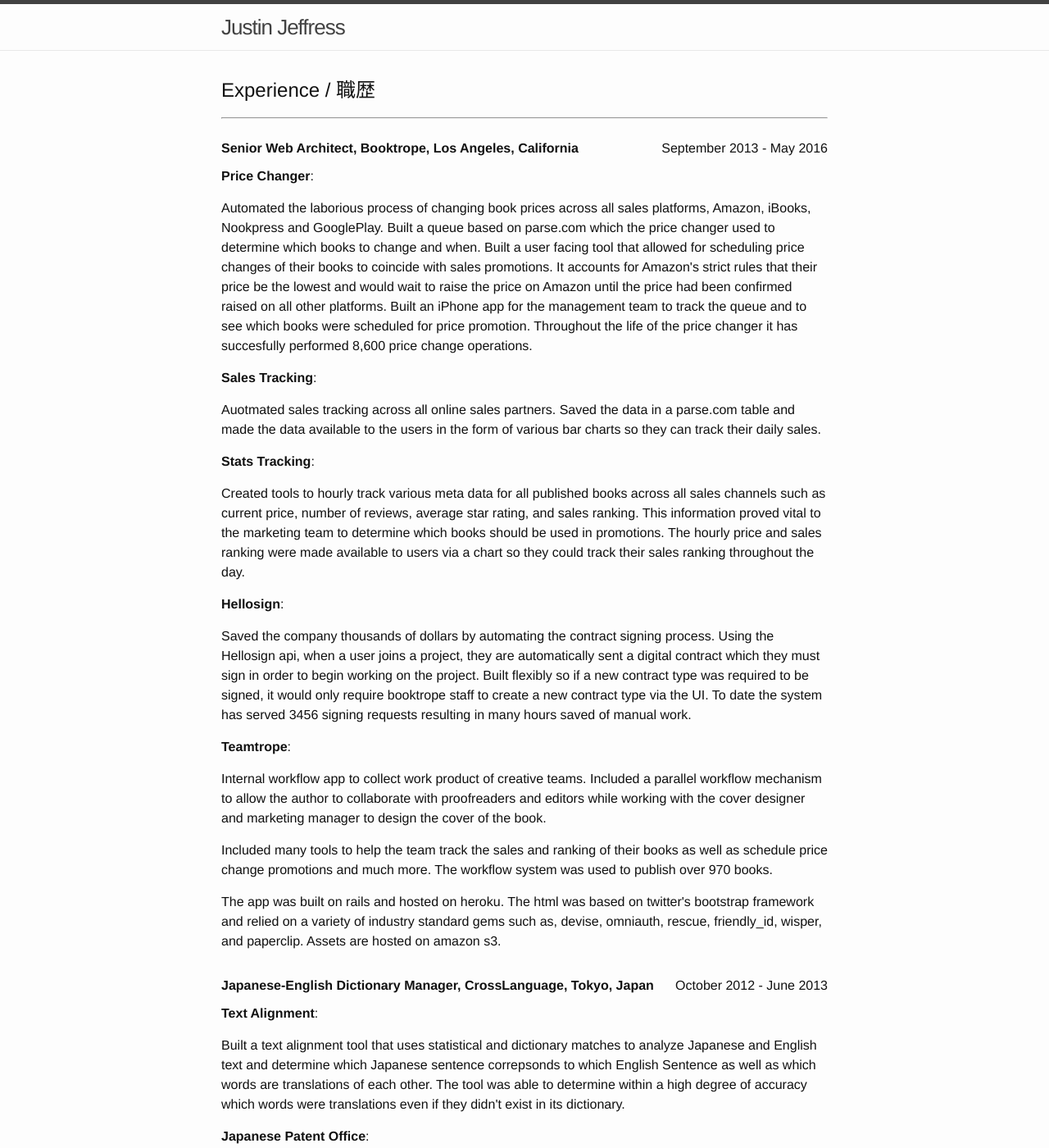
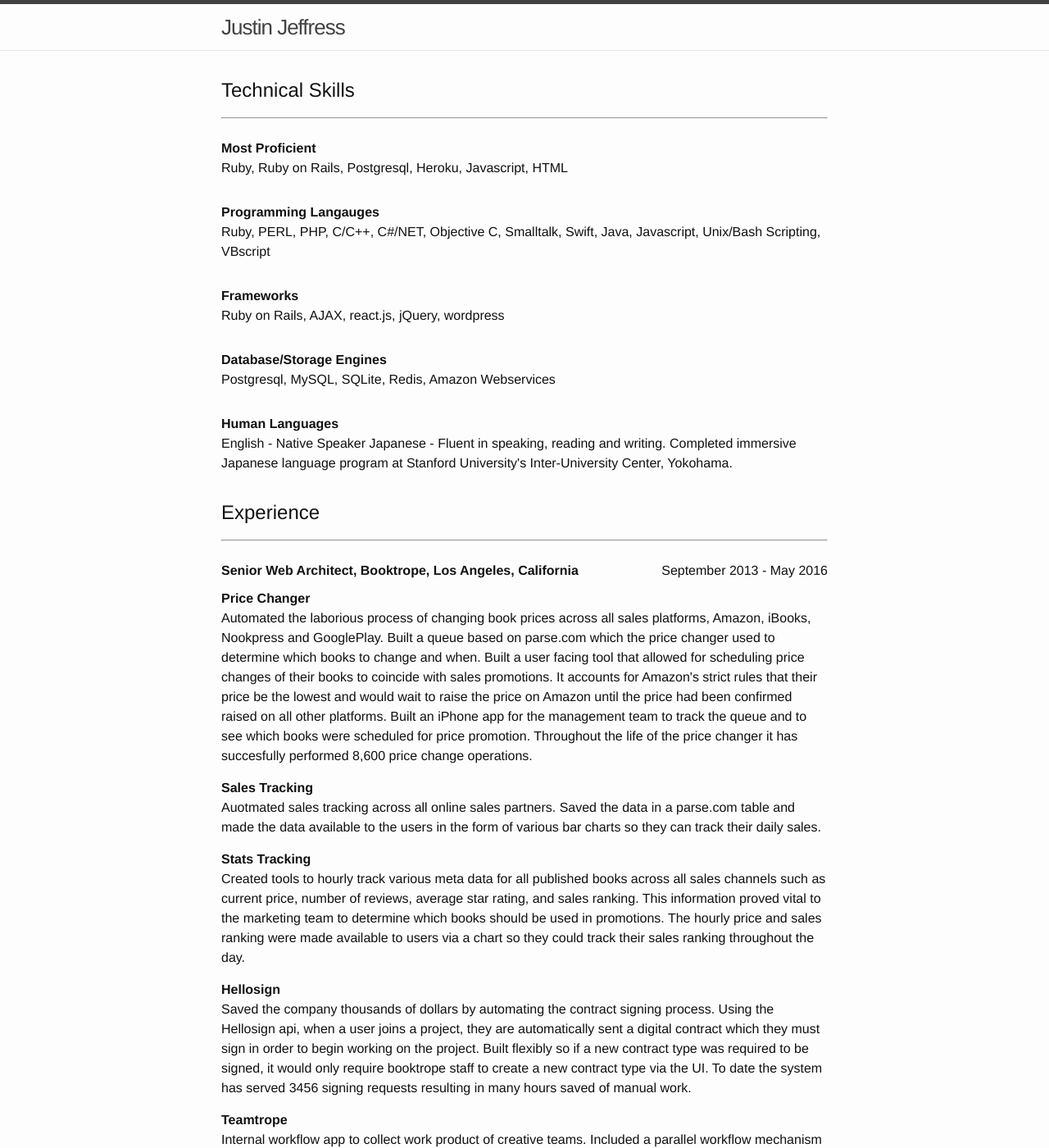
Before and after one commit to SleepyDeveloper/sleepydeveloper.github.io, a Jekyll site: the page built from index.html, in a window 1280 px wide and 1400 px high. Shown: the whole window at 82% size. Built offline with Jekyll 4.4.1, drawn with Linux system fonts in a browser that asks for light colours; some of the changed text lies outside the part shown.

Commit message:
Added Tech Skills and Accolades
Signed-off-by: sleepydeveloper <sleepydeveloper@gmail.com>

```diff
--- a/index.html
+++ b/index.html
@@ -3,15 +3,42 @@
 ---
 
 <div class="home">
-
-  <h2>Experience / 職歴</h2>
+  <h2>Technical Skills</h2>
+  <hr /><br />
+  <ul class="post-list">
+    <li>
+      <strong>Most Proficient</strong><br />
+      <p>Ruby, Ruby on Rails, Postgresql, Heroku, Javascript, HTML</p>
+    </li>
+    <li>
+      <strong>Programming Langauges</strong><br />
+      Ruby, PERL, PHP, C/C++, C#/NET, Objective C, Smalltalk, Swift,
+      Java, Javascript, Unix/Bash Scripting, VBscript
+    </li>
+    <li>
+      <strong>Frameworks</strong><br />
+      Ruby on Rails, AJAX, react.js, jQuery, wordpress
+    </li>
+    <li>
+      <strong>Database/Storage Engines</strong><br />
+      Postgresql, MySQL, SQLite, Redis, Amazon Webservices
+    </li>
+    <li>
+      <strong>Human Languages</strong><br />
+      English - Native Speaker
+      Japanese - Fluent in speaking, reading and writing. Completed immersive
+      Japanese language program at Stanford University's Inter-University Center,
+      Yokohama.
+    </li>
+  </ul>
+  <h2>Experience</h2>
   <hr /><br />
   <ul class="post-list">
     <li>
       <strong>Senior Web Architect, Booktrope, Los Angeles, California</strong>
       <div class="work-dates">September 2013 - May 2016</div>
       <div class="work-description">
-        <h4><strong>Price Changer</strong>:</h4>
+        <strong>Price Changer</strong>
         <p>
           Automated the laborious process of changing book prices across all
           sales platforms, Amazon, iBooks, Nookpress and GooglePlay. Built a queue
@@ -25,13 +52,13 @@
           price promotion. Throughout the life of the price changer it has
           succesfully performed 8,600 price change operations.
         </p>
-        <h4><strong>Sales Tracking</strong>:</h4>
+        <strong>Sales Tracking</strong>
         <p>
           Auotmated sales tracking across all online sales partners. Saved the data
           in a parse.com table and made the data available to the users in the form
           of various bar charts so they can track their daily sales.
         </p>
-        <h4><strong>Stats Tracking</strong>:</h4>
+        <strong>Stats Tracking</strong>
         <p>
           Created tools to hourly track various meta data for all published books
           across all sales channels such as current price, number of reviews,
@@ -41,7 +68,7 @@
           users via a chart so they could track their sales ranking throughout
           the day.
         </p>
-        <h4><strong>Hellosign</strong>:</h4>
+        <strong>Hellosign</strong>
         <p>
           Saved the company thousands of dollars by automating the contract signing
           process. Using the Hellosign api, when a user joins a project, they
@@ -51,7 +78,7 @@
           to create a new contract type via the UI. To date the system has served
           3456 signing requests resulting in many hours saved of manual work.
         </p>
-        <h4><strong>Teamtrope</strong>:</h4>
+        <strong>Teamtrope</strong>
         <p>
           Internal workflow app to collect work product of creative teams. Included
           a parallel workflow mechanism to allow the author to collaborate with
@@ -75,7 +102,7 @@
       <strong>Japanese-English Dictionary Manager, CrossLanguage, Tokyo, Japan</strong>
       <div class="work-dates">October 2012 - June 2013</div>
       <div class="work-description">
-        <h4><strong>Text Alignment</strong>:</h4>
+        <strong>Text Alignment</strong>
         <p>
           Built a text alignment tool that uses statistical and dictionary matches
           to analyze Japanese and English text and determine which Japanese
@@ -84,7 +111,7 @@
           a high degree of accuracy which words were translations even if they
           didn't exist in its dictionary.
         </p>
-        <h4><strong>Japanese Patent Office</strong>:</h4>
+        <strong>Japanese Patent Office</strong>
         <p>
           Worked with the Japanese patent office to provide machine translations
           of thousands of Japanese and Chinese patent applications into English.
@@ -101,7 +128,7 @@
     <li>
       <strong>Japanese-English Dictionary Intern, CrossLanguage, Tokyo, Japan</strong>
       <div class="work-dates">July 2012 - September 2012</div>
-      <div class="work-description">
+      <p>
         Hired as an intern on a fast track to become a full time employee.
         Added 3,000 technical words to the English translation dictionary that
         the translation engine uses to translate Japanese into English. Was
@@ -110,13 +137,13 @@
         Cantonese and Mandarin pages of each artisan. Learned how to write
         regular expressions that matched Hiragana, Katakana, Kanji, and Hangul.
         Completed the project in a day and a half.
-      </div>
+      </p>
     </li>
     <li>
       <strong>Senior Developer, CrownPeak, Engineering, Culver City, California</strong>
       <div class="work-dates">March 2009 - August 2011</div>
       <div class="work-description">
-        <h4><strong>C# API Implementation</strong>:</h4>
+        <strong>C# API Implementation</strong>
         <p>
           Tasked with building a new API in C# for the CMS, built a tool to
           analyze the frequency of use of API functions to determine which APIs
@@ -141,7 +168,7 @@
           generate api documentation. Used Sandcastle to turn the documentation
           into a online manpage.
         </p>
-        <h4><strong>Google Web Site Optimizer</strong>:</h4>
+        <strong>Google Web Site Optimizer</strong>
         <p>
           Collaborated with Google to implement Google Website Optimizer into
           the CMS core. This allowed clients to easily create A/B and
@@ -153,19 +180,19 @@
       <strong>Web Application Engineer, CrownPeak, Culver City, California</strong>
       <div class="work-dates">September 2006 - February 2009</div>
       <div class="work-description">
-        <h4><strong>Client Consulting and Implementation</strong>:</h4>
+        <strong>Client Consulting and Implementation</strong>
         <p>
           Used the CrownPeak proprietary API to integrate clients websites into
           the CMS. Consulted with clients about SEO, and front-end features for
           their sites.
         </p>
-        <h4><strong>AJAX Calendar</strong>:</h4>
+        <strong>AJAX Calendar</strong>
         <p>
           Built an AJAX events calendar for a client that became the de facto
           calendaring system for all clients. The calendar is still in use today
           by many of CrownPeak's clients.
         </p>
-        <h4><strong>API Documention</strong>:</h4>
+        <strong>API Documention</strong>
         <p>
           Maintained the API Documentation after being bothered that many of the
           functions that were used daily by CrownPeak developers were not
@@ -173,7 +200,7 @@
           APIs that weren't meant to be used by professional services were not
           documented and marked for removal from the API.
         </p>
-        <h4><strong>Mentor</strong>:</h4>
+        <strong>Mentor</strong>
         <p>
           Mentored new developers and trained them to use the CrownPeak API through
           Pair-programming and general issue triage.
@@ -182,7 +209,7 @@
     </li>
   </ul>
 
-  <h2>Education / 学歴</h2>
+  <h2>Education</h2>
   <hr /><br />
   <ul class="post-list">
     <li>
@@ -198,6 +225,24 @@
       <div>
         Bachelor's Degree of Computer Science with honors
       </div>
+    </li>
+  </ul>
+
+  <h2>Accolades</h2>
+  <hr /><br />
+  <ul class="post-list">
+    <li>
+      <strong>
+        <a target="_blank"
+        href="http://www.kanken.or.jp/kanken/outline/degree.html#c3qHead">
+          Kanken Level 3 (Japanese Kanji Proficiency Test)
+
+        </a> - November 2016
+      </strong>
+      <p>
+        Junior High School Graduate Level Knowledge of Kanji including 1,607
+        characters. Only has a 44.5% pass rate among native Japanese test takers.
+      </p>
     </li>
   </ul>
 
@@ -281,7 +326,8 @@
         A set of ruby scripts that directly connect to the glossary app's
         database to look up lists of words and create TSV files for an iOS
         flashcards app that I use to study for the <a target="_blank"
-        href="http://www.kanken.or.jp">Kanken</a> (Japanese Webpage).
+        href="http://www.kanken.or.jp/kanken/outline/degree.html">Kanken</a>
+        (Japanese Webpage).
       </p>
     </li>
   </ul>
```
